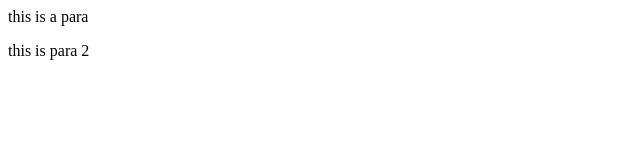
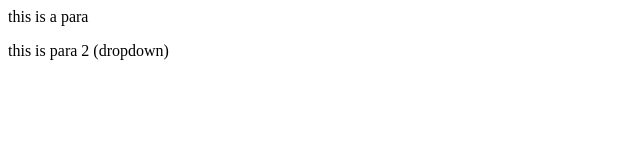
Before and after one commit to Zainab-05/localrepo, a plain HTML site: page index.html in a window 1280 px wide. Shown: the full height of the page, 0-640 px from the left. Drawn offline with Linux system fonts and the light colour scheme.

```diff
--- a/index.html
+++ b/index.html
@@ -1,2 +1,2 @@
 <p>this is a para</p>
-<p>this is para 2</p>
+<p>this is para 2 (dropdown)</p>
```
